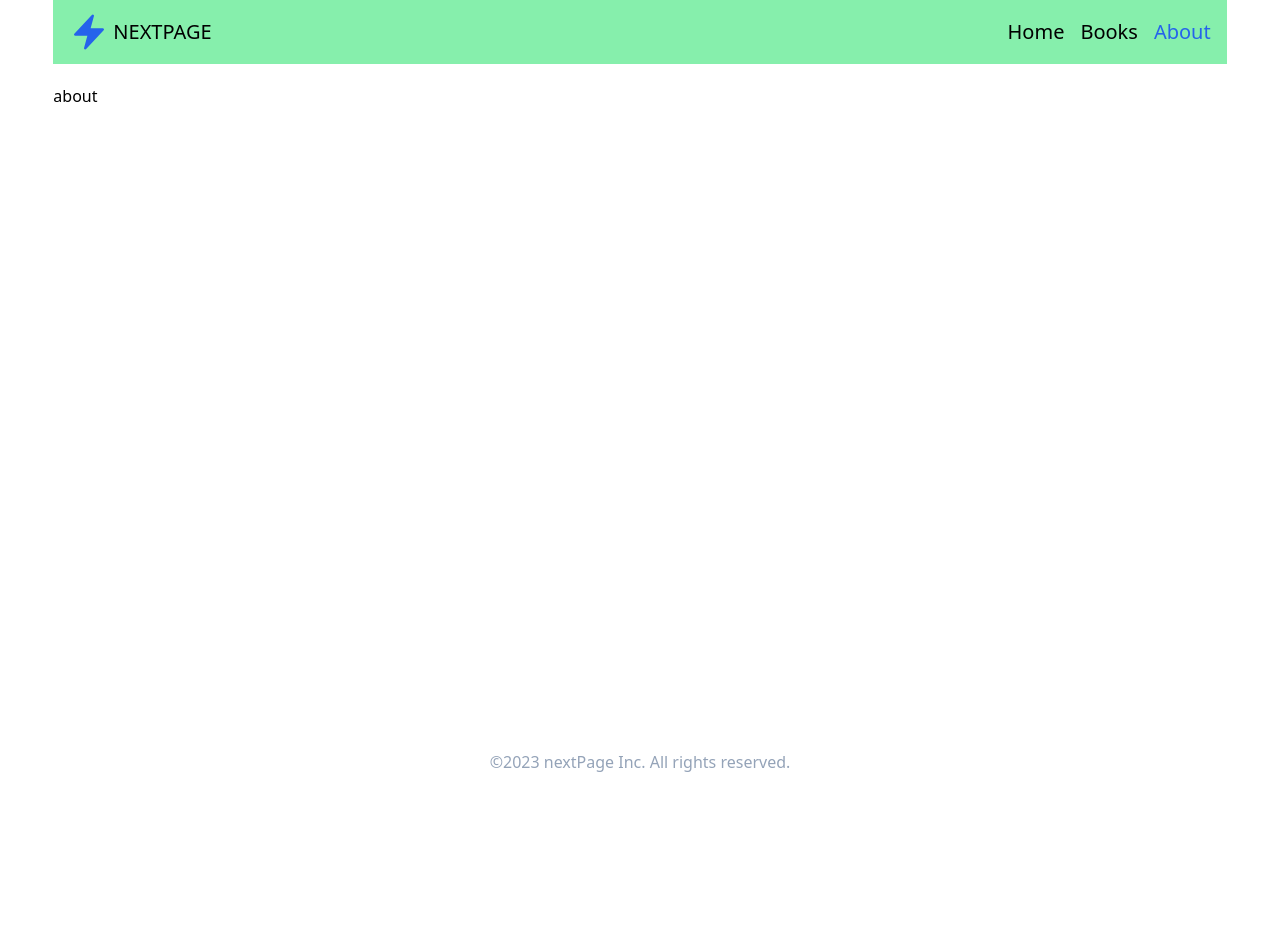
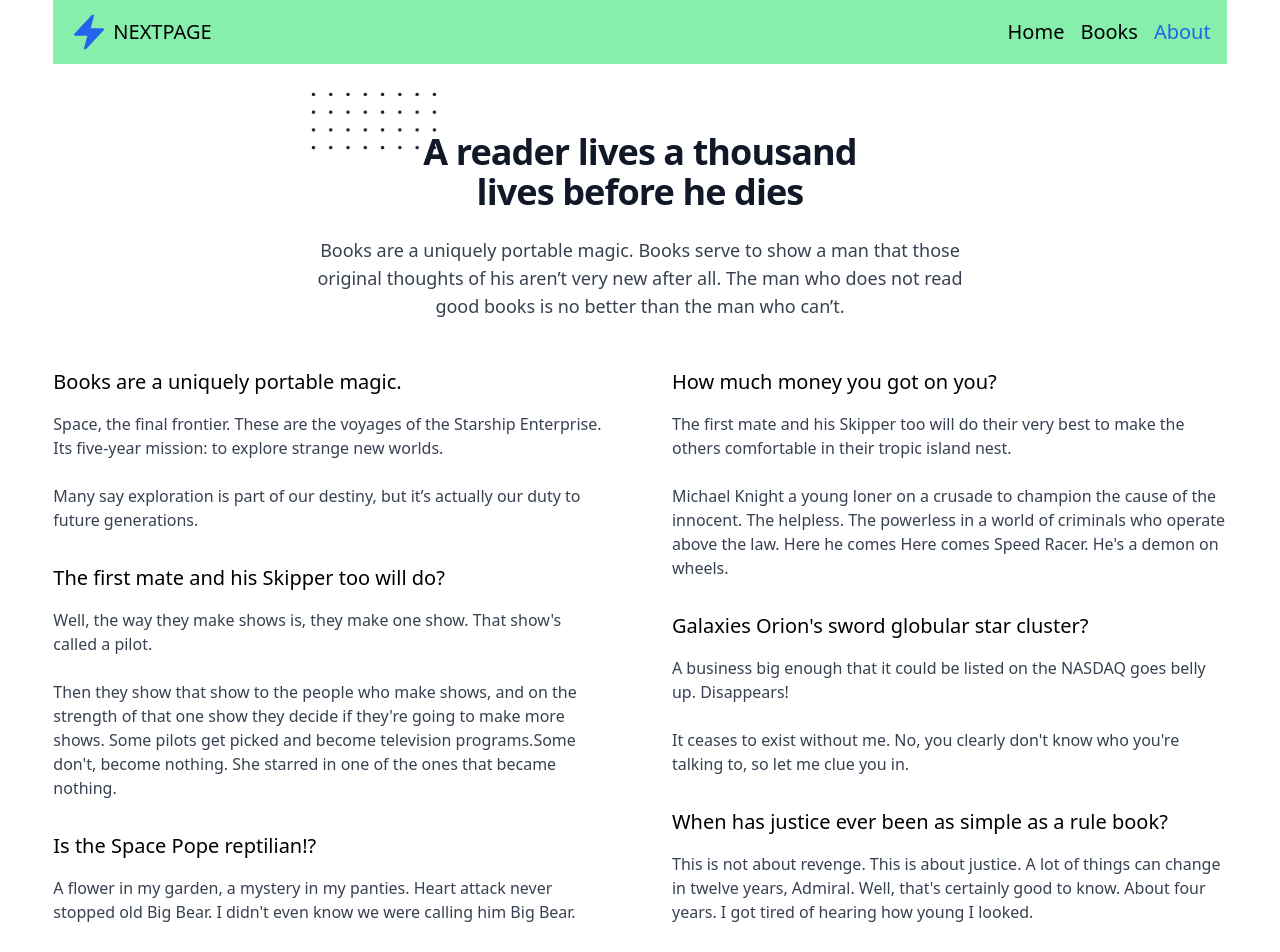
Before and after one commit to Humayun63/next-page, a React (Vite) app: page /about in a window 1280 px wide. Shown: the top 952 px of the page. Before the commit the page ends 800 px from the top, so only its background shows below. Built offline with nearby package versions, Linux system fonts and the light colour scheme.

Commit message:
book details done with responsive

```diff
--- a/src/components/About.jsx
+++ b/src/components/About.jsx
@@ -1,11 +1,134 @@
-import React from 'react';
+import React from 'react'
 
 const About = () => {
-    return (
-        <div>
-            about
+  return (
+    <div className='md:mt-12 p-4 md:p-0'>
+      <div className='max-w-xl sm:mx-auto lg:max-w-2xl'>
+        <div className='max-w-xl mb-10 md:mx-auto sm:text-center lg:max-w-2xl md:mb-12'>
+          <h2 className='max-w-lg mb-6 font-sans text-3xl font-bold leading-none tracking-tight text-gray-900 sm:text-4xl md:mx-auto'>
+            <span className='relative inline-block'>
+              <svg
+                viewBox='0 0 52 24'
+                fill='currentColor'
+                className='absolute top-0 left-0 z-0 hidden w-32 -mt-8 -ml-20 text-blue-gray-100 lg:w-32 lg:-ml-28 lg:-mt-10 sm:block'
+              >
+                <defs>
+                  <pattern
+                    id='70326c9b-4a0f-429b-9c76-792941e326d5'
+                    x='0'
+                    y='0'
+                    width='.135'
+                    height='.30'
+                  >
+                    <circle cx='1' cy='1' r='.7' />
+                  </pattern>
+                </defs>
+                <rect
+                  fill='url(#70326c9b-4a0f-429b-9c76-792941e326d5)'
+                  width='52'
+                  height='24'
+                />
+              </svg>
+              <span className='relative'>A</span>
+            </span>{' '}
+            reader lives a thousand lives before he dies
+          </h2>
+          <p className='text-base text-gray-700 md:text-lg'>
+            Books are a uniquely portable magic. Books serve to show a man that
+            those original thoughts of his aren’t very new after all. The man
+            who does not read good books is no better than the man who can’t.
+          </p>
         </div>
-    );
-};
+      </div>
+      <div className='max-w-screen-xl sm:mx-auto'>
+        <div className='grid grid-cols-1 gap-16 row-gap-8 lg:grid-cols-2'>
+          <div className='space-y-8'>
+            <div>
+              <p className='mb-4 text-xl font-medium'>
+                Books are a uniquely portable magic.
+              </p>
+              <p className='text-gray-700'>
+                Space, the final frontier. These are the voyages of the Starship
+                Enterprise. Its five-year mission: to explore strange new
+                worlds.
+                <br />
+                <br />
+                Many say exploration is part of our destiny, but it’s actually
+                our duty to future generations.
+              </p>
+            </div>
+            <div>
+              <p className='mb-4 text-xl font-medium'>
+                The first mate and his Skipper too will do?
+              </p>
+              <p className='text-gray-700'>
+                Well, the way they make shows is, they make one show. That
+                show's called a pilot.
+                <br />
+                <br />
+                Then they show that show to the people who make shows, and on
+                the strength of that one show they decide if they're going to
+                make more shows. Some pilots get picked and become television
+                programs.Some don't, become nothing. She starred in one of the
+                ones that became nothing.
+              </p>
+            </div>
+            <div>
+              <p className='mb-4 text-xl font-medium'>
+                Is the Space Pope reptilian!?
+              </p>
+              <p className='text-gray-700'>
+                A flower in my garden, a mystery in my panties. Heart attack
+                never stopped old Big Bear. I didn't even know we were calling
+                him Big Bear.
+              </p>
+            </div>
+          </div>
+          <div className='space-y-8'>
+            <div>
+              <p className='mb-4 text-xl font-medium'>
+                How much money you got on you?
+              </p>
+              <p className='text-gray-700'>
+                The first mate and his Skipper too will do their very best to
+                make the others comfortable in their tropic island nest.
+                <br />
+                <br />
+                Michael Knight a young loner on a crusade to champion the cause
+                of the innocent. The helpless. The powerless in a world of
+                criminals who operate above the law. Here he comes Here comes
+                Speed Racer. He's a demon on wheels.
+              </p>
+            </div>
+            <div>
+              <p className='mb-4 text-xl font-medium'>
+                Galaxies Orion's sword globular star cluster?
+              </p>
+              <p className='text-gray-700'>
+                A business big enough that it could be listed on the NASDAQ goes
+                belly up. Disappears!
+                <br />
+                <br />
+                It ceases to exist without me. No, you clearly don't know who
+                you're talking to, so let me clue you in.
+              </p>
+            </div>
+            <div>
+              <p className='mb-4 text-xl font-medium'>
+                When has justice ever been as simple as a rule book?
+              </p>
+              <p className='text-gray-700'>
+                This is not about revenge. This is about justice. A lot of
+                things can change in twelve years, Admiral. Well, that's
+                certainly good to know. About four years. I got tired of hearing
+                how young I looked.
+              </p>
+            </div>
+          </div>
+        </div>
+      </div>
+    </div>
+  )
+}
 
-export default About;
+export default About
--- a/src/components/BookDetails.jsx
+++ b/src/components/BookDetails.jsx
@@ -1,9 +1,31 @@
-import React from 'react';
+import React, { useState } from 'react';
+import { useLoaderData } from 'react-router-dom';
 
 const BookDetails = () => {
+    const {image, url, year, title, desc, rating, publisher, authors, price} = useLoaderData()
+    const [fold, setFold] = useState(true);
+    console.log();
     return (
-        <div>
-            Book Details
+        <div className='md:flex justify-between items-center border rounded shadow-xl p-8 mt-4'>
+            <img src={image} alt="Book Cover" className=''/>
+            <div className='md:w-1/2'>
+                <span className='bg-yellow-300 py-1 px-2 rounded-lg uppercase'>brand new</span>
+                <h2 className='text-2xl font-medium my-3'>{title}</h2>
+                <p>Authors: {authors}</p>
+                <p>Publisher: {publisher}</p>
+                <p>Year: {year}</p>
+                <p>Rating: {rating}</p>
+                {
+                fold ?
+                <p className='my-4'>{desc.substring(0, 100)} ... <span onClick={()=> setFold(false)} className='cursor-pointer text-blue-500'>Read More</span></p> :
+                <p className='my-4'>{desc} <span onClick={()=> setFold(true)} className='cursor-pointer text-blue-500'>Read Less</span></p>
+                }
+                <div className='inline-flex items-center gap-3'>
+
+                <button className='btn bg-blue-500 px-4 py-2 rounded-lg text-white font-semibold hover:bg-blue-600'><a href={url}>Buy Now</a></button>
+                <p className='text-lg font-bold text-slate-600'>Price: {price}</p>
+                </div>
+            </div>
         </div>
     );
 };
--- a/src/components/Books.jsx
+++ b/src/components/Books.jsx
@@ -6,7 +6,6 @@
 const Books = () => {
     const {books} = useLoaderData();
     const navigation = useNavigation()
-    console.log(books);
     if(navigation.state === 'loading') {
         return <Loading></Loading>
     }
--- a/src/main.jsx
+++ b/src/main.jsx
@@ -31,7 +31,8 @@
       },
       {
         path:'books/:id',
-        element:<BookDetails/>
+        element:<BookDetails/>,
+        loader:({params}) => fetch(`https://api.itbook.store/1.0/books/${params.id}`)
       }
     ]
   }
```
